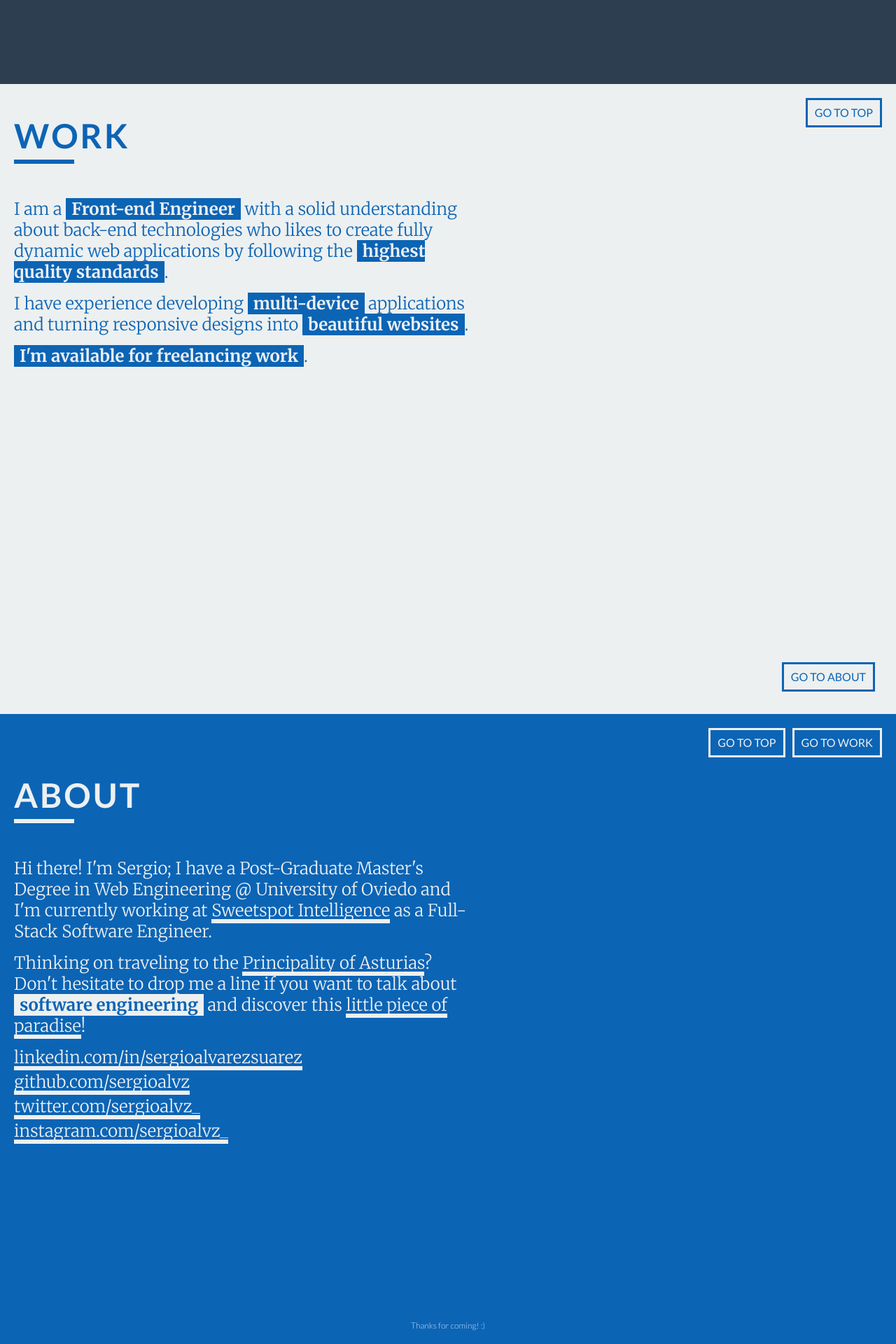
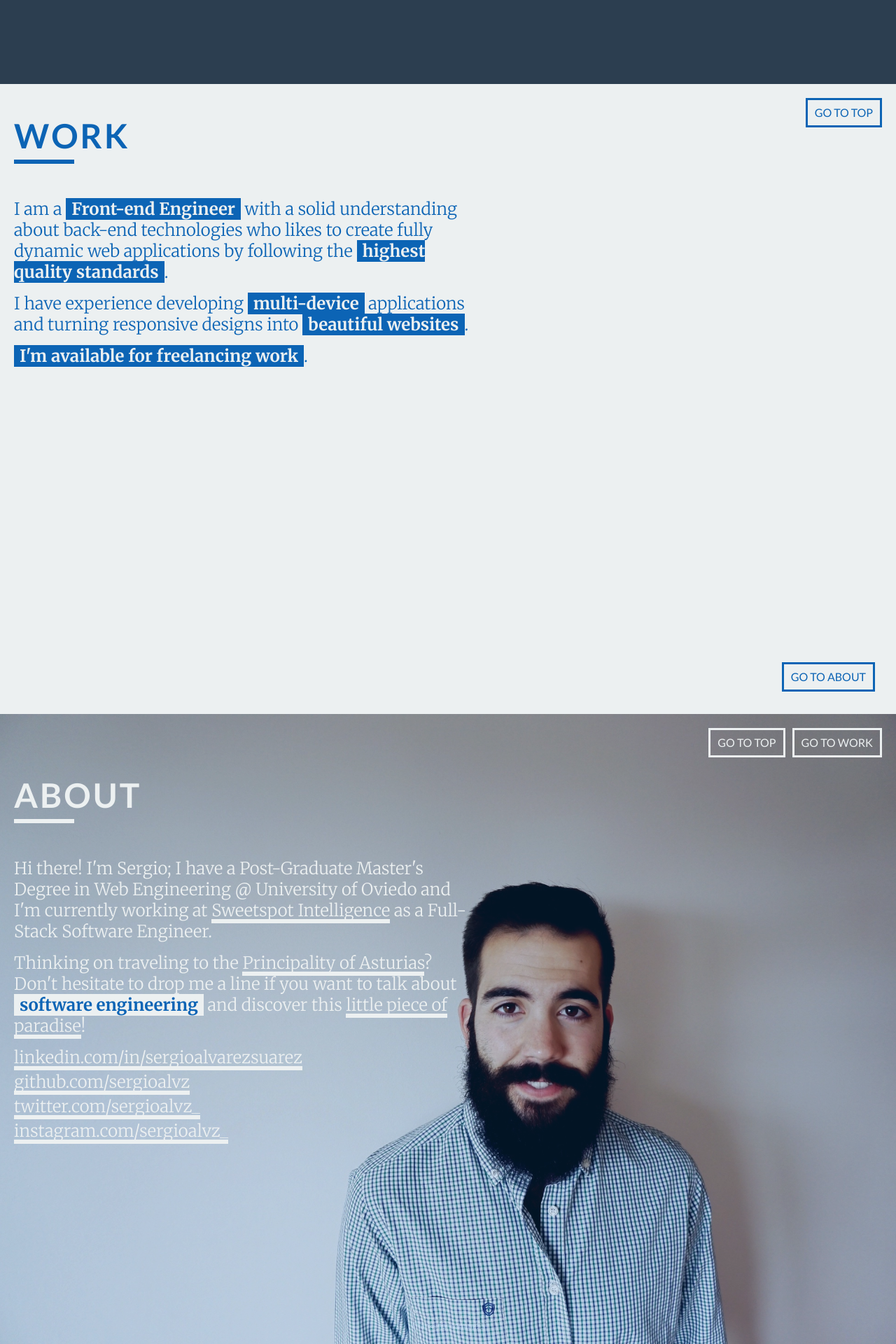
Before and after one commit to sergioalvz/sergioalvz.github.io, a Jekyll site: the page built from index.html, in a window 1280 px wide. Shown: the part 780-2700 px from the top of the page at 70% size. Built offline with Jekyll 4.4.1, drawn with Linux system fonts in a browser that asks for light colours; nearby versions of some CDN libraries; Markdown is read by kramdown in place of the engine named in the settings.

Commit message:
Full background image for about section

```diff
--- a/_sass/_about.scss
+++ b/_sass/_about.scss
@@ -1,5 +1,28 @@
 .about {
-  background-color: $about-background-color;
+  min-height: 700px;
+  height: 100vh;
+  padding: 0;
+
+  background: url('../assets/images/sergio.jpg') no-repeat center center;
+  -webkit-background-size: cover;
+  -moz-background-size: cover;
+  -o-background-size: cover;
+  background-size: cover;
+
+  @include respond('slim') {
+    min-height: 0;
+    height: auto;
+  }
+}
+
+.about__colorizer {
+  height: calc(100% - 40px);
+  padding: 20px;
+  background-color: rgba($about-background-color, 0.2);
+
+  @include respond('slim') {
+    height: auto;
+  }
 }
 
 .about__content {
--- a/index.html
+++ b/index.html
@@ -43,6 +43,7 @@ type: front-page
 </section>
 
 <section class="panel about" id="about">
+  <div class="about__colorizer">
     <a href="#work" go-to="#work" class="btn nav-btn">Go to work</a>
     <a href="#home" go-to="#home" class="btn nav-btn">Go to top</a>
 
@@ -70,6 +71,7 @@ type: front-page
 
       <p class="about__footer">Thanks for coming! :)</p>
     </div>
+  </div>
 </section>
 
 <script type="text/javascript" src="javascript/main.js"></script>
```
Also changed, not shown: assets/images/sergio.jpg (added). Lines whose indentation alone changed are shown as unchanged.
